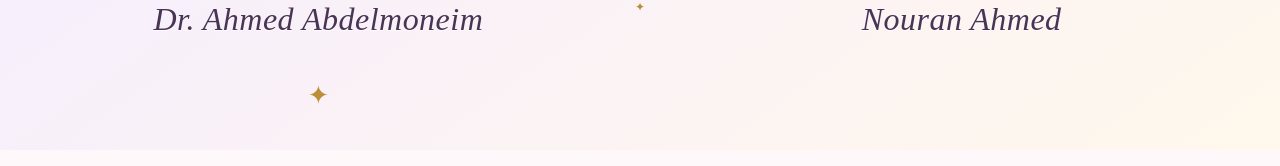
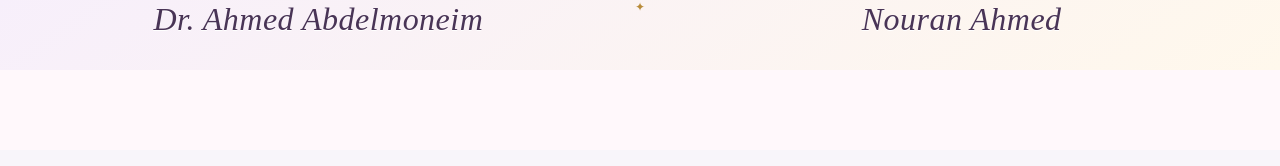
Before and after one commit to Nouranahmed126/1960-studio, a Next.js app: page / in a window 1280 px wide. Shown: the part 1468-1634 px from the top of the page. Built offline with nearby package versions, Linux system fonts and the light colour scheme; no server answers.

Commit message:
Stack academic supervision and creator credits

```diff
--- a/app/page.tsx
+++ b/app/page.tsx
@@ -38,7 +38,6 @@ export default function Home(){
   <Ribbons/>
   <footer className="reference-credits" dir="ltr">
    <div><small>Academic Supervision</small><b>Dr. Ahmed Abdelmoneim</b></div>
-   <span className="reference-credit-star" aria-hidden="true">✦</span>
    <div><small>Designed &amp; Developed by</small><b>Nouran Ahmed</b></div>
   </footer>
  </main>;
```
